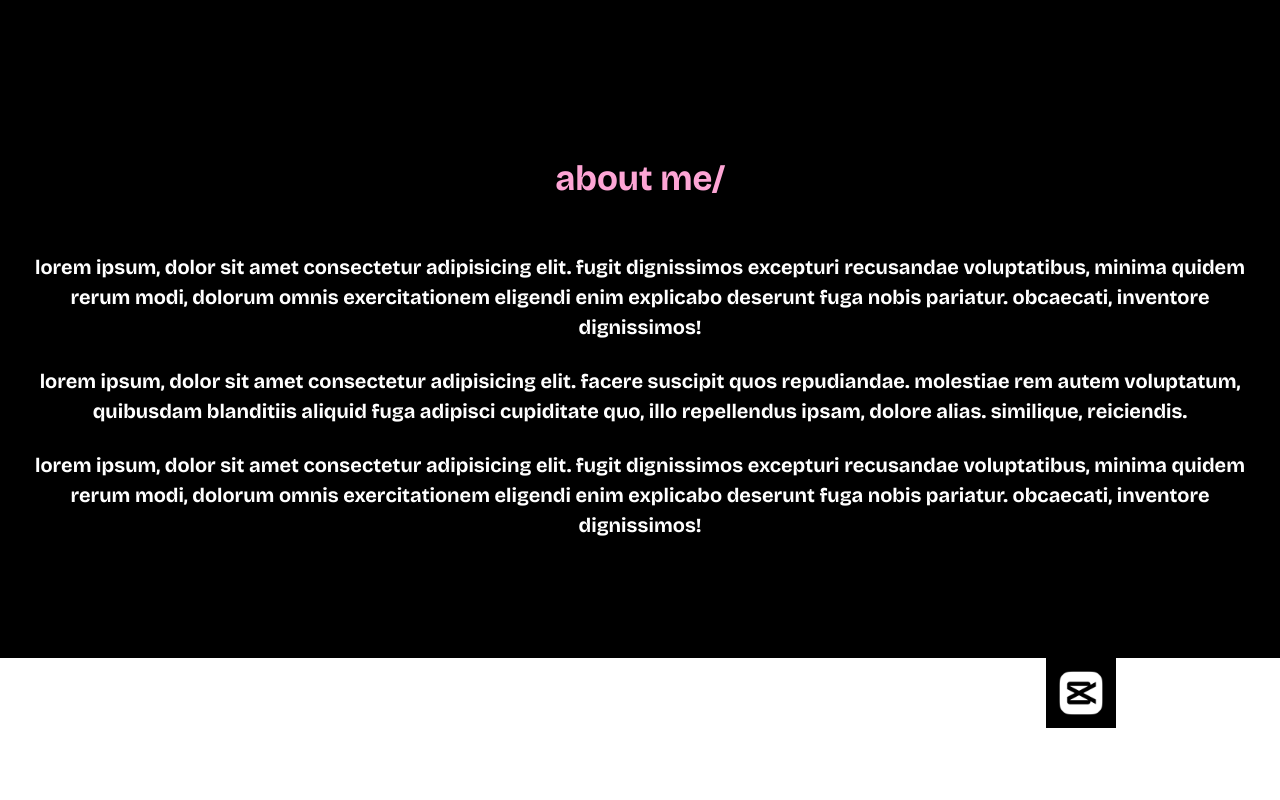
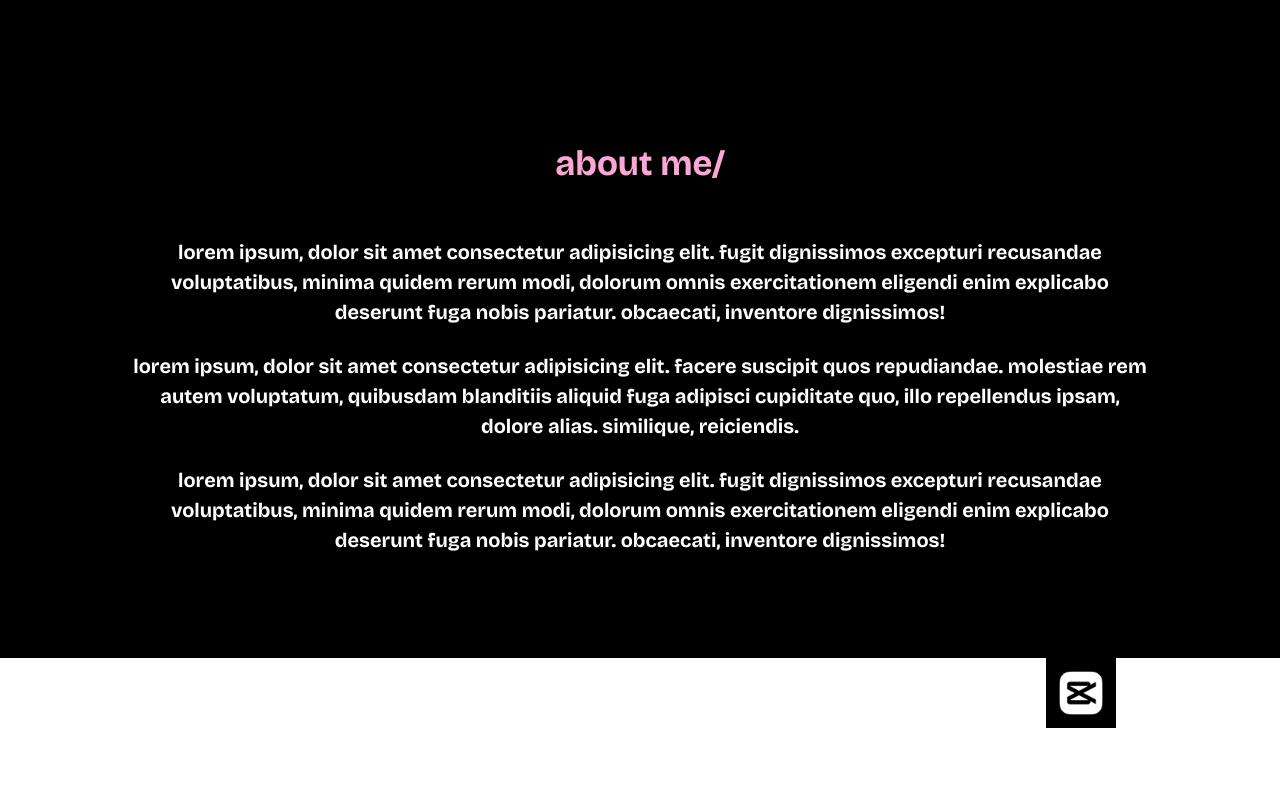
Before and after one commit to zani0/byzoe, a Next.js app in the folder by-zoe/: page / in a window 1280 px wide. Shown: the part 820-1620 px from the top of the page. Built offline with nearby package versions, Linux system fonts and the light colour scheme.

Commit message:
minor visual changes

```diff
--- a/by-zoe/src/app/page.tsx
+++ b/by-zoe/src/app/page.tsx
@@ -187,7 +187,7 @@ export default function Navigation() {
         id="about"
         className="mx-auto flex bg-black justify-center items-center w-full py-6 lg:px-6 px-8 lg:min-h-[600px]"
       >
-        <div className="max-w-7xl text-white items-center justify-center text-center lg:text-[20px] text-[14px]">
+        <div className="max-w-5xl text-white items-center justify-center text-center lg:text-[20px] text-[14px]">
           <h1 className="lg:text-[35px] text-[25px] text-pink-300 mb-12">
             about me/
           </h1>
@@ -246,7 +246,7 @@ export default function Navigation() {
               className="lg:p-12 p-8 border-2 border-white/10 rounded-[20px]"
             >
               <div className="mb-2">{item.icon}</div>
-              <h1 className="lg:text-[24px] text-[18px]">{item.name}</h1>
+              <h1 className="lg:text-[24px] text-[18px] mb-2">{item.name}</h1>
               <p className="lg:text-[18px] text-[14px]">{item.description}</p>
             </div>
           ))}
```
Also changed, not shown: by-zoe/public/hero.jpg (added).
